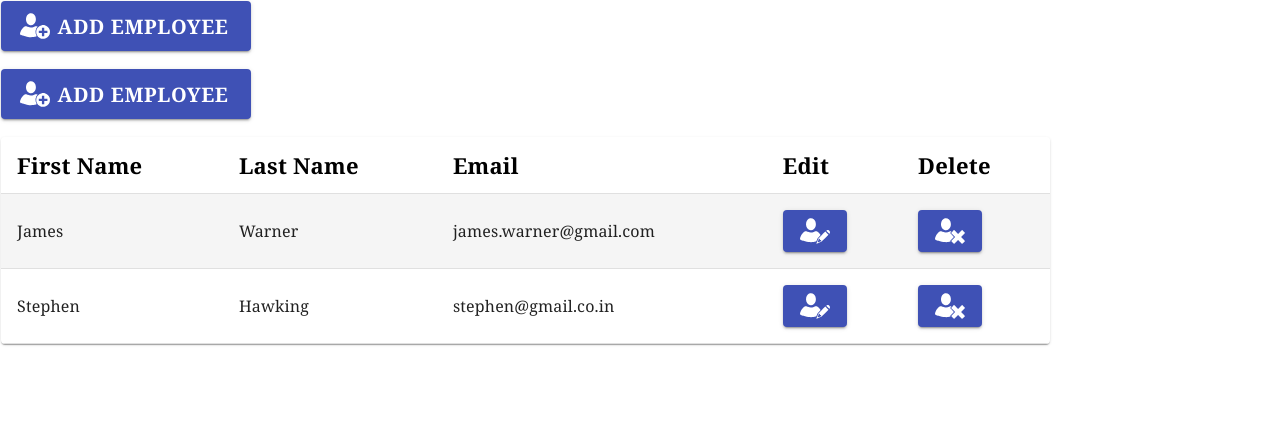
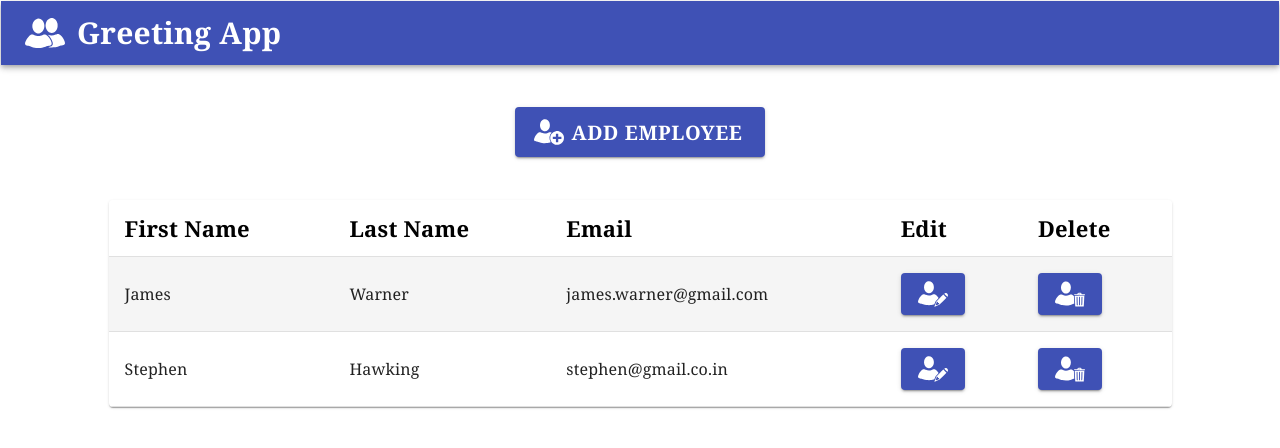
Before and after one commit to kn52/EmployeeManagementUIReact, a React (Create React App) app: page / in a window 1280 px wide. Shown: the top 448 px of the page. Built offline with nearby package versions, Linux system fonts and the light colour scheme.

Commit message:
[Aashish]ADDED:Css for app bar and icon for greeting app

```diff
--- a/src/component/Dashboard.js
+++ b/src/component/Dashboard.js
@@ -2,21 +2,26 @@ import React from 'react';
 import '../css/DashBoard.css';
 import '../css/Employee.css';
 import Grid from '@material-ui/core/Grid';
+import DisplayData from './DisplayData';
+import DisplayAppBar from '../utility/DisplayAppBar';
 import DisplayButton from '../utility/DisplayButton';
-import DisplayData from './DisplayData';
 import Add from '../images/svg/Add.svg'
 
 export default function DashBoard () {
 	return (
-		<Grid container spacing = {2} xs = {12} >
-			<Grid item xs = {10} className='add_employee'>
+		<Grid container spacing = {0} xs = {12} >
+			<Grid item xs = {12} className='add_employee'>
+				<DisplayAppBar />
+			</Grid>
+			<Grid item xs = {12} className='employee'></Grid>
+			<Grid item xs = {12} className='add_employee'>
 				<DisplayButton imag={Add} imageclass='image_icon'  buttonclass='add_employee_button font_family' txt='Add Employee' />
 			</Grid>
-			<Grid item xs = {10} className='add_employee'>
-				<DisplayButton imag={Add} imageclass='image_icon'  buttonclass='add_employee_button font_family' txt='Add Employee' />
-			</Grid>
-			<Grid item xs = {10} className='add_employee'>
-				<DisplayData />
+			<Grid item xs = {12} className='employee'></Grid>
+			<Grid item xs = {12} className='add_employee'>
+				<Grid item xs = {10} className='add_employee'>
+					<DisplayData />
+				</Grid>
 			</Grid>
 		</Grid>
 	);
--- a/src/css/Dashboard.css
+++ b/src/css/Dashboard.css
@@ -1,8 +1,12 @@
 .add_employee {
 	border:1px solid white;
 	display:flex;
-	justify-content:space-between;
+	justify-content:center;
 	width:300px;
+}
+
+.employee {
+	height:40px;
 }
 
 .add_employee_button {
--- a/src/css/Employee.css
+++ b/src/css/Employee.css
@@ -7,3 +7,14 @@
 	width:30px;
 	height:30px;
 }
+
+.display_appbar {
+	flex-grow: 1;
+	font-size: 40px;
+}
+
+.greeting_image_icon {
+	width:40px;
+	height:40px;
+	padding-left: calc(100vh-50vh);
+}
--- a/src/utility/DisplayAppBar.js
+++ b/src/utility/DisplayAppBar.js
@@ -1,24 +1,40 @@
 import React from 'react';
+import '../css/Employee.css';
+import { makeStyles } from '@material-ui/core/styles';
 import AppBar from '@material-ui/core/AppBar';
 import Toolbar from '@material-ui/core/Toolbar';
 import Typography from '@material-ui/core/Typography';
+import IconButton from '@material-ui/core/IconButton';
+import Greeting from '../images/svg/GreetingApp.svg';
 
 const useStyles = makeStyles((theme) => ({
     root: {
       flexGrow: 1,
+      paddingLeft:5,
     },
-
+    menuButton: {
+      marginRight: theme.spacing(2),
+    },
     title: {
       flexGrow: 1,
+      fontSize:30,
+      fontFamily: 'cambria',
+      fontWeight: 'bold',
     },
   }));
 
 export default function DisplayAppBar () {
+
+    const classes = useStyles();
+
     return (
         <>
             <AppBar position="static">
                 <Toolbar>
-                    <Typography variant="h6" className={classes.title}>
+                    <IconButton edge="start"  color="inherit" aria-label="menu">
+                        <img src={Greeting} className='greeting_image_icon' alt='' />
+                    </IconButton>
+                    <Typography variant="h6" className={classes.title}  >
                         Greeting App
                     </Typography>
                 </Toolbar>
```
Also changed, not shown: src/images/svg/Delete.svg, src/images/svg/GreetingApp.svg (added). Lines whose indentation alone changed are shown as unchanged.
